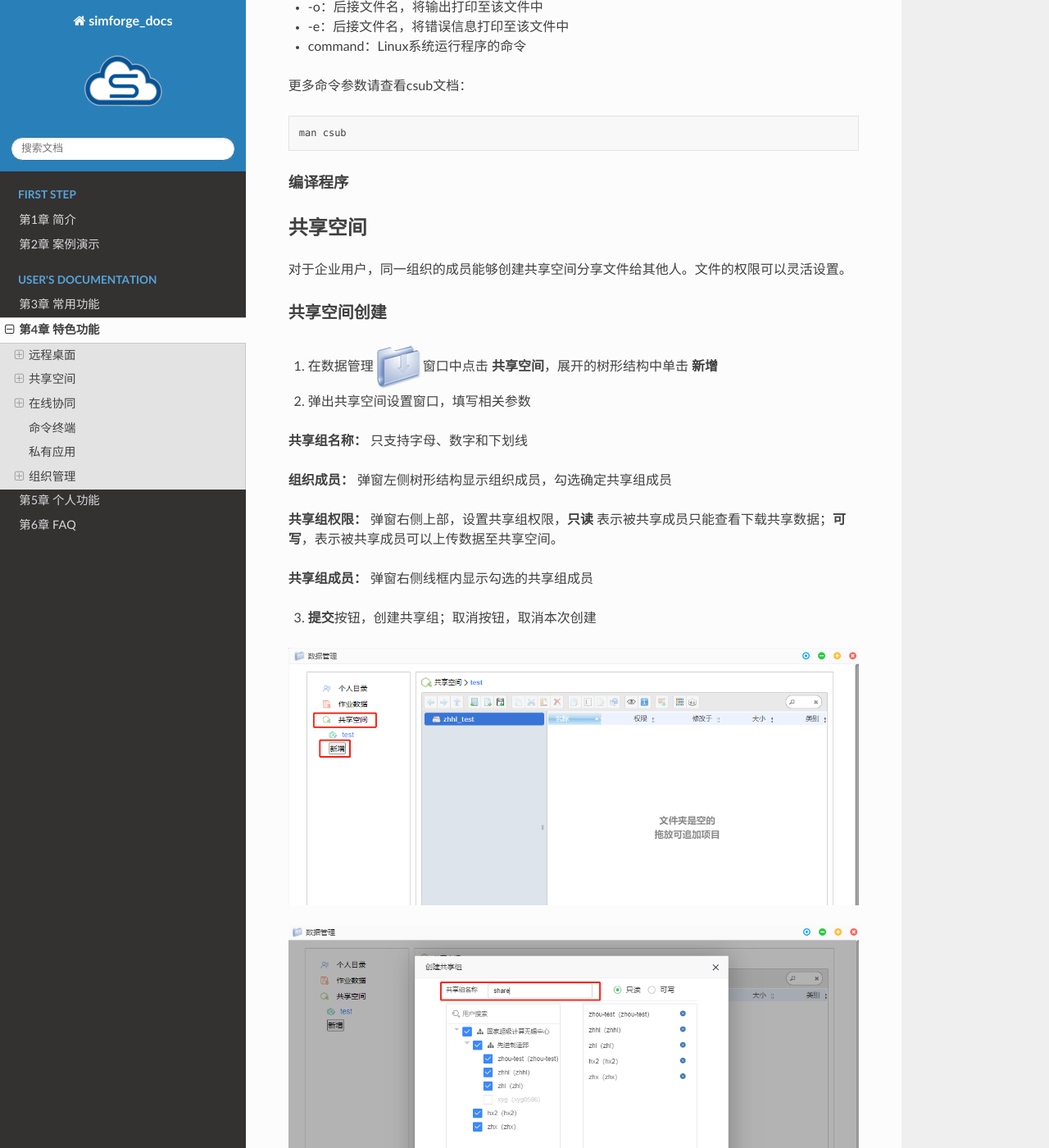
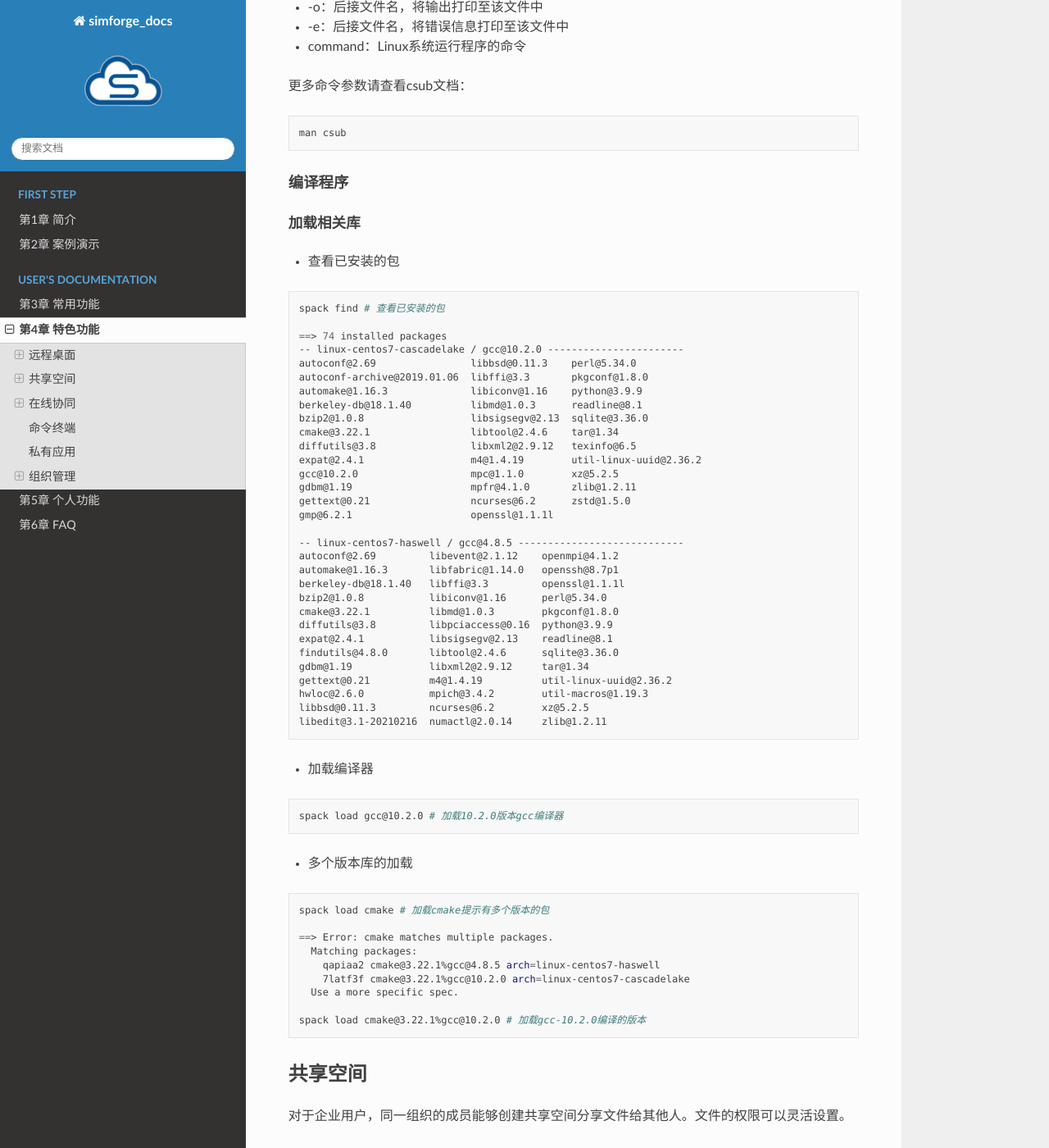
Before and after one commit to readthedocs/tutorial-sphinx-markdown-library, a Sphinx documentation site: the page built from docs/source/feature.md, in a window 1280 px wide and 1400 px high, scrolled down 1900 px. Shown: the whole window at 82% size. Built offline with Sphinx 7.4.7 and the Read the Docs theme 2.0.0, drawn with Linux system fonts in a browser that asks for light colours.

````diff
--- a/docs/source/feature.md
+++ b/docs/source/feature.md
@@ -49,6 +49,59 @@ csub -I -q q_x86_sf -n 8 -o %J.out -e %J.error <command>
 man csub
 ```
 #### 编译程序
+
+##### 加载相关库
+- 查看已安装的包
+```bash
+spack find # 查看已安装的包
+
+==> 74 installed packages
+-- linux-centos7-cascadelake / gcc@10.2.0 -----------------------
+autoconf@2.69                libbsd@0.11.3    perl@5.34.0
+autoconf-archive@2019.01.06  libffi@3.3       pkgconf@1.8.0
+automake@1.16.3              libiconv@1.16    python@3.9.9
+berkeley-db@18.1.40          libmd@1.0.3      readline@8.1
+bzip2@1.0.8                  libsigsegv@2.13  sqlite@3.36.0
+cmake@3.22.1                 libtool@2.4.6    tar@1.34
+diffutils@3.8                libxml2@2.9.12   texinfo@6.5
+expat@2.4.1                  m4@1.4.19        util-linux-uuid@2.36.2
+gcc@10.2.0                   mpc@1.1.0        xz@5.2.5
+gdbm@1.19                    mpfr@4.1.0       zlib@1.2.11
+gettext@0.21                 ncurses@6.2      zstd@1.5.0
+gmp@6.2.1                    openssl@1.1.1l
+
+-- linux-centos7-haswell / gcc@4.8.5 ----------------------------
+autoconf@2.69         libevent@2.1.12    openmpi@4.1.2
+automake@1.16.3       libfabric@1.14.0   openssh@8.7p1
+berkeley-db@18.1.40   libffi@3.3         openssl@1.1.1l
+bzip2@1.0.8           libiconv@1.16      perl@5.34.0
+cmake@3.22.1          libmd@1.0.3        pkgconf@1.8.0
+diffutils@3.8         libpciaccess@0.16  python@3.9.9
+expat@2.4.1           libsigsegv@2.13    readline@8.1
+findutils@4.8.0       libtool@2.4.6      sqlite@3.36.0
+gdbm@1.19             libxml2@2.9.12     tar@1.34
+gettext@0.21          m4@1.4.19          util-linux-uuid@2.36.2
+hwloc@2.6.0           mpich@3.4.2        util-macros@1.19.3
+libbsd@0.11.3         ncurses@6.2        xz@5.2.5
+libedit@3.1-20210216  numactl@2.0.14     zlib@1.2.11
+```
+- 加载编译器
+```bash
+spack load gcc@10.2.0 # 加载10.2.0版本gcc编译器
+```
+- 多个版本库的加载
+```bash
+spack load cmake # 加载cmake提示有多个版本的包
+
+==> Error: cmake matches multiple packages.
+  Matching packages:
+    qapiaa2 cmake@3.22.1%gcc@4.8.5 arch=linux-centos7-haswell
+    7latf3f cmake@3.22.1%gcc@10.2.0 arch=linux-centos7-cascadelake
+  Use a more specific spec.
+
+spack load cmake@3.22.1%gcc@10.2.0 # 加载gcc-10.2.0编译的版本
+```
+
 ## 共享空间
 
 对于企业用户，同一组织的成员能够创建共享空间分享文件给其他人。文件的权限可以灵活设置。
````
